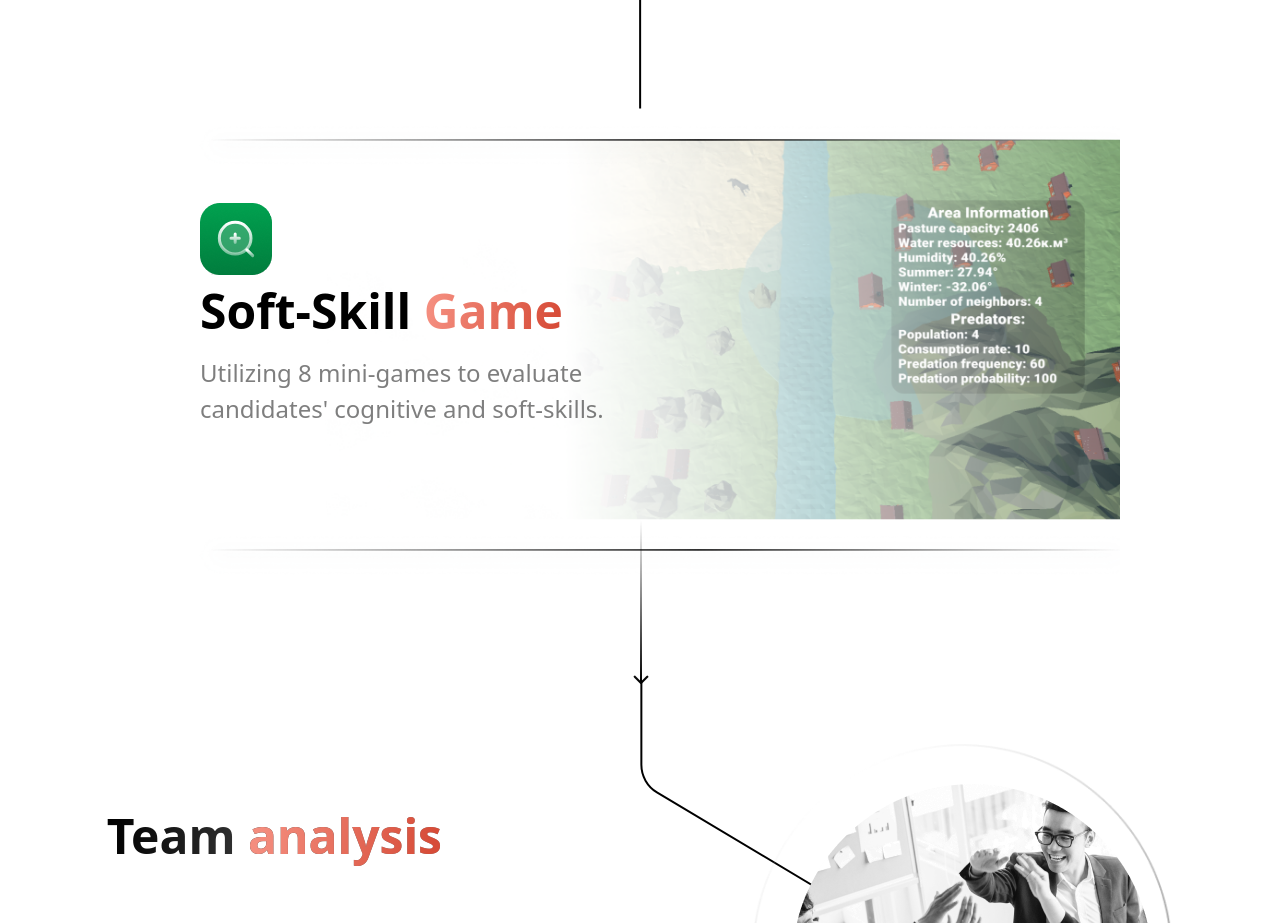
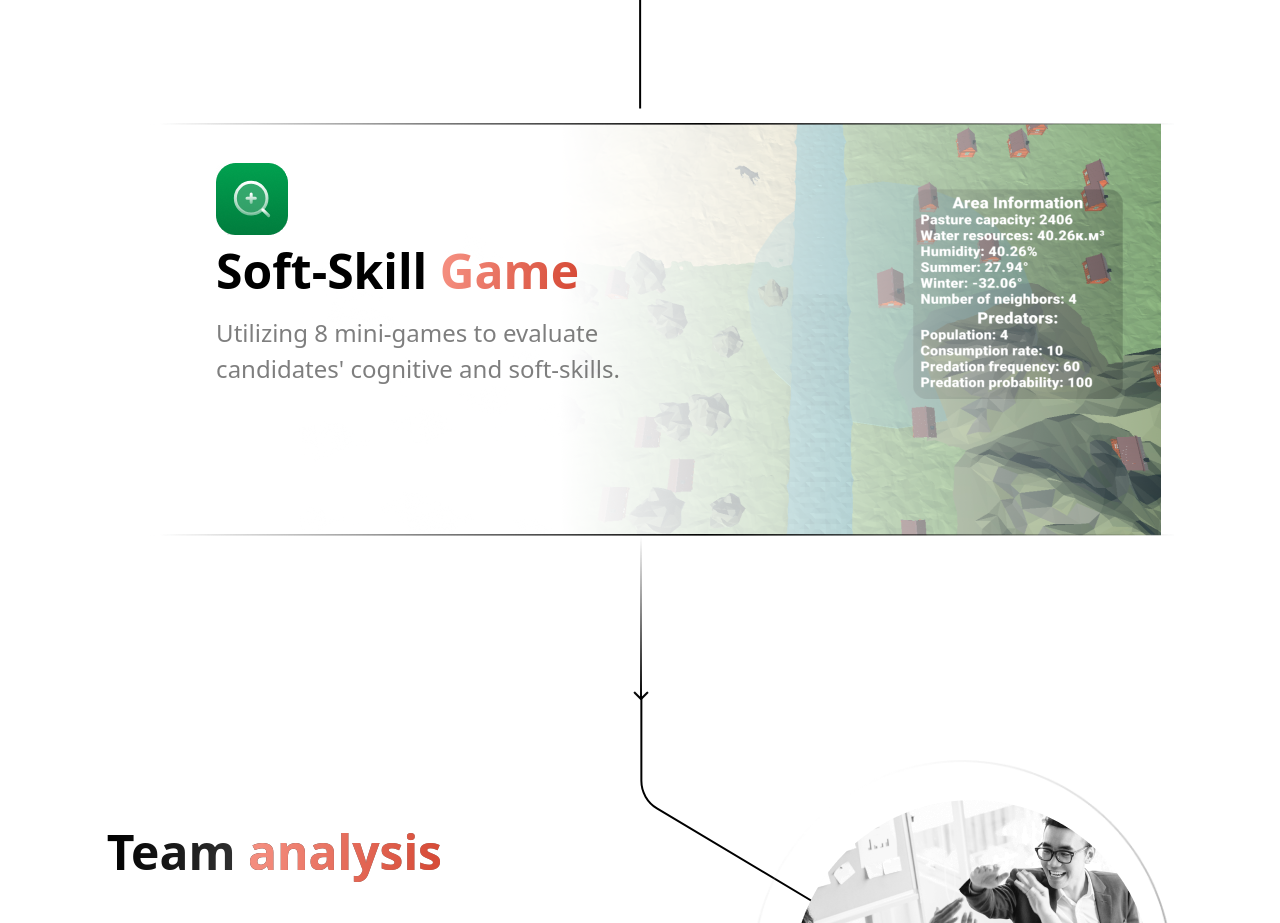
Before and after one commit to anandpeak/oneplacehr, a React (Create React App) app: page / in a window 1280 px wide. Shown: the part 1840-2763 px from the top of the page. Built offline with nearby package versions, Linux system fonts and the light colour scheme; no server answers.

Commit message:
changed some design on rec game content

```diff
--- a/src/components/Mainpage/RecGameContent.jsx
+++ b/src/components/Mainpage/RecGameContent.jsx
@@ -15,46 +15,24 @@ const RecGameContent = () => {
   };
 
   return (
-    <div className="w-9/12 m-auto">
     <div
-        className=" relative flex items-center justify-center"
+      className="relative flex justify-center"
       onMouseOver={handleMouseOver}
       onMouseOut={handleMouseOut}
     >
       <img
-          className="absolute top-0 z-10"
+        className="absolute top-0"
         src="./vectors/longFlat.png"
         alt="vector"
       />
       <img
-          className=" flex   border-[#000] md:mt-3 lg:mt-4"
-          src="./mainPage/RecruitmentGame.png"
-          alt="rectangle"
+        className="absolute bottom-0"
+        src="./vectors/longFlat.png"
+        alt="vector"
       />
-        <div
-          className={`absolute lg:top-16 md:right-5 md:top-5 lg:right-20 z-20 transition-opacity duration-300 ${
-            showButton ? "opacity-100" : "opacity-0"
-          }`}
-          style={{ pointerEvents: showButton ? "auto" : "none" }}
-        >
-          <MainButton
-            className="border-2 lg:hidden md:flex"
-            text={t("Mainpage.Recgame.button1")}
-            fSize="14px"
-            to={"https://game.metacog.mn"}
-            sText={t("Mainpage.Recgame.button2")}
-            sColor="#D74C38"
-          />
-          <MainButton
-            className="border-2 lg:flex md:hidden"
-            text={t("Mainpage.Recgame.button1")}
-            fSize="22.22px"
-            to={"https://game.metacog.mn"}
-            sText={t("Mainpage.Recgame.button2")}
-            sColor="#D74C38"
-          />
-        </div>
-        <div className=" absolute left-10 lg:top-20 md:top-8 ">
+      <img src="./mainPage/RecruitmentGame.png" alt="game" />
+      <div className="flex items-start justify-between absolute top-10 gap-10 ">
+        <div>
           <div className="lg:hidden md:block">
             <img
               src="./shapes/greenSquare.png"
@@ -203,11 +181,29 @@ const RecGameContent = () => {
             {t("Mainpage.Recgame.description")}
           </p>
         </div>
-        <img
-          className="absolute lg:top-[410px] md:top-[230px] z-10"
-          src="./vectors/longFlat.png"
-          alt="vector"
+        <div
+          className={` transition-opacity duration-300 ${
+            showButton ? "opacity-100" : "opacity-0"
+          }`}
+          style={{ pointerEvents: showButton ? "auto" : "none" }}
+        >
+          <MainButton
+            className="border-2 lg:hidden md:flex"
+            text={t("Mainpage.Recgame.button1")}
+            fSize="14px"
+            to={"https://game.metacog.mn"}
+            sText={t("Mainpage.Recgame.button2")}
+            sColor="#D74C38"
           />
+          <MainButton
+            className="border-2 lg:flex md:hidden"
+            text={t("Mainpage.Recgame.button1")}
+            fSize="22.22px"
+            to={"https://game.metacog.mn"}
+            sText={t("Mainpage.Recgame.button2")}
+            sColor="#D74C38"
+          />
+        </div>
       </div>
     </div>
   );
```
Also changed, not shown: public/vectors/longFlat.png. Lines whose indentation alone changed are shown as unchanged.
